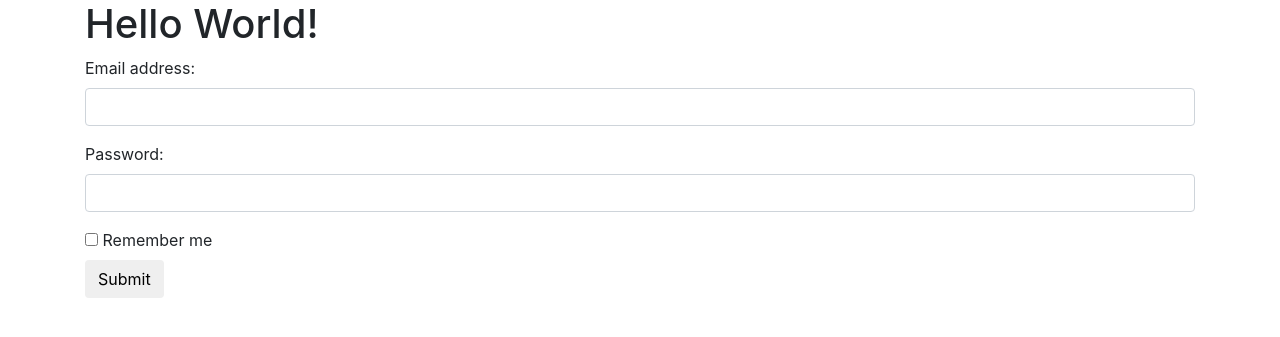
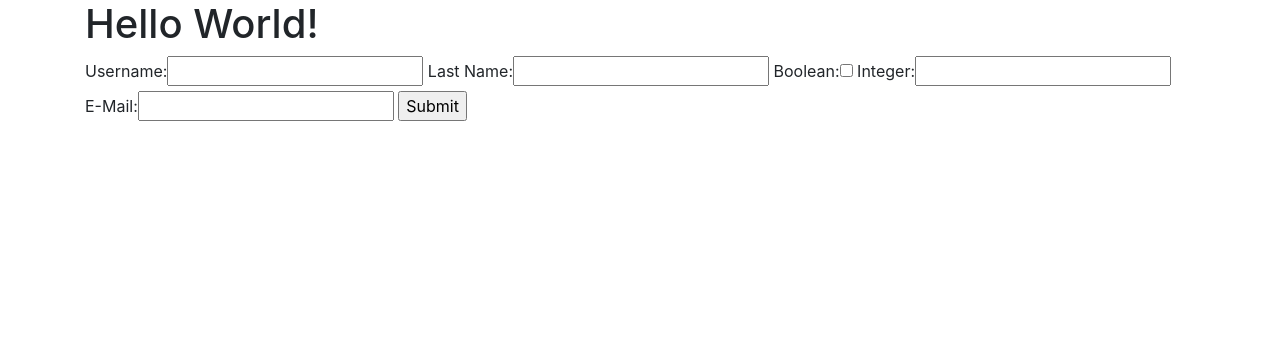
Before and after one commit to TanmoyCtg/intership, a Django app: template projects/forms/templates/formstest/form.html in a window 1280 px wide. Shown: the top 337 px of the page. Run offline with Django 3.2, Linux system fonts and the light colour scheme; the template is opened without the code that fills it: values that come from a table or form of the project are taken from there, others are empty; parts of the project's set-up code (start-up, migrations or seed data) failed here and were passed over; some libraries are stand-ins or nearby versions.

Commit message:
added projects

```diff
--- a/projects/forms/forms/urls.py
+++ b/projects/forms/forms/urls.py
@@ -16,7 +16,10 @@ Including another URLconf
 from django.contrib import admin
 from django.urls import path, include
 
+from formstest import views
+
 urlpatterns = [
+    path('',views.home, name="home"),
     path('formstest/', include('formstest.urls')),
     path('admin/', admin.site.urls),
 ]
--- a/projects/forms/formstest/forms.py
+++ b/projects/forms/formstest/forms.py
@@ -1,4 +1,24 @@
 from django import forms
 
-class NameForm(forms.Form):
-    first_name = forms.CharField(label='Your name', max_length=100)
+class TestForm(forms.Form):
+    name = forms.CharField(label='Username', max_length=100)
+    some_text = forms.CharField(label='Last Name')
+    boolean = forms.BooleanField()
+    integer = forms.IntegerField()
+    email=forms.EmailField(min_length=10, label="E-Mail")
+
+    # validation
+    def clean_integer(self, *args, **kwargs):
+        integer = self.cleaned_data.get("integer")
+        if integer < 10:
+            raise forms.ValidationError("The integer must be greater than 10")
+        return integer
+
+    # name validation
+    def clean_name(self, *args, **kwargs):
+        take_name = self.cleaned_data.get('name')
+        if take_name is not None:
+            raise forms.ValidationError("please enter your name")
+        elif len(take_name) <3:
+            raise forms.ValidationError("The name must be greater than 5")
+        return take_name
--- a/projects/forms/templates/formstest/form.html
+++ b/projects/forms/templates/formstest/form.html
@@ -2,18 +2,26 @@
 
 {%block content%}
 
-<form action="">
+<!-- <form action="" method="POST">
+    {% csrf_token%}
     <div class="form-group">
       <label for="email">Email address:</label>
-      <input type="email" class="form-control" id="email">
+      <input type="email" class="form-control" id="email" name="email">
     </div>
     <div class="form-group">
       <label for="pwd">Password:</label>
-      <input type="password" class="form-control" id="pwd">
+      <input type="password" class="form-control" id="pwd" name="password">
     </div>
     <div class="checkbox">
-      <label><input type="checkbox"> Remember me</label>
+      <label><input type="checkbox" name="checkbox"> Remember me</label>
     </div>
     <button type="submit" class="btn btn-default">Submit</button>
+  </form>  -->
+
+  <form action="" method="POST">
+    {% csrf_token%}
+    <!-- here form is came from views.py. it's a object of a TestForm class -->
+    {{form}}
+    <input type="submit" value="Submit">
   </form>
 {% endblock%}
```
Also changed, not shown: projects/forms/formstest/views.py (+10 -0 lines).
